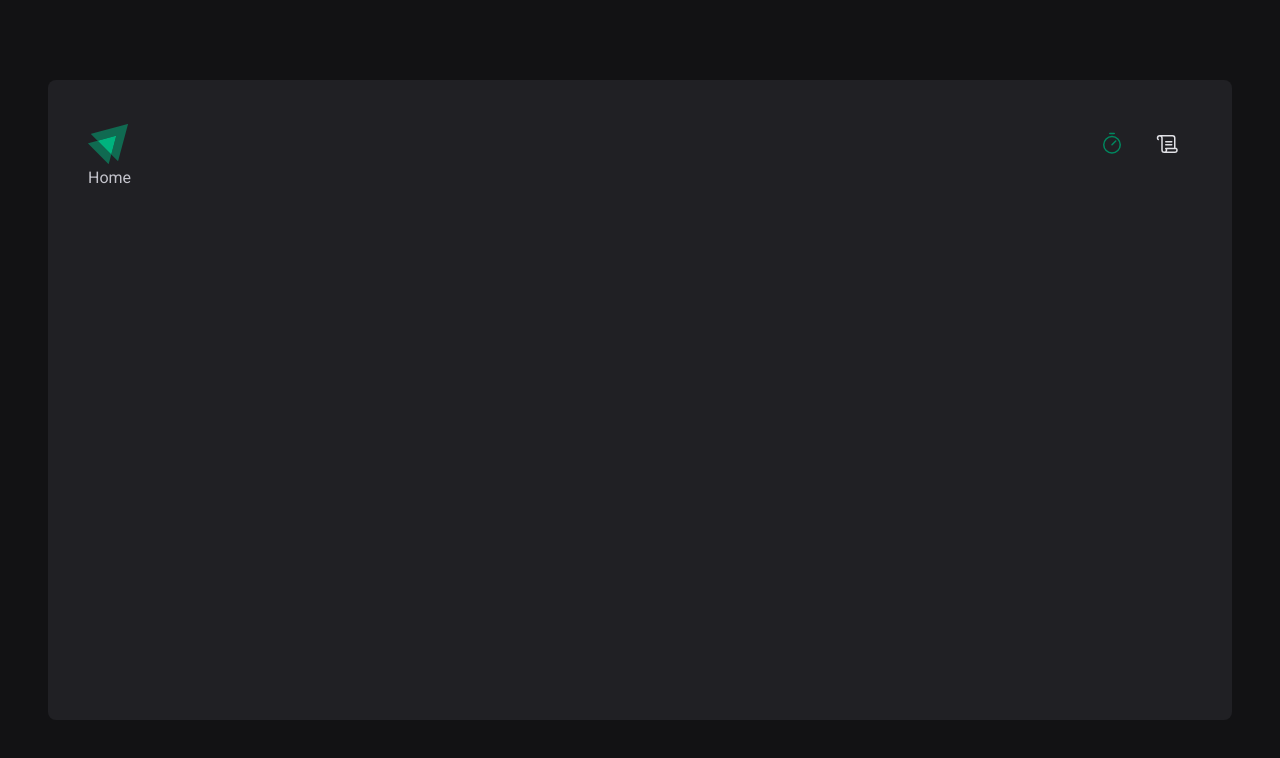
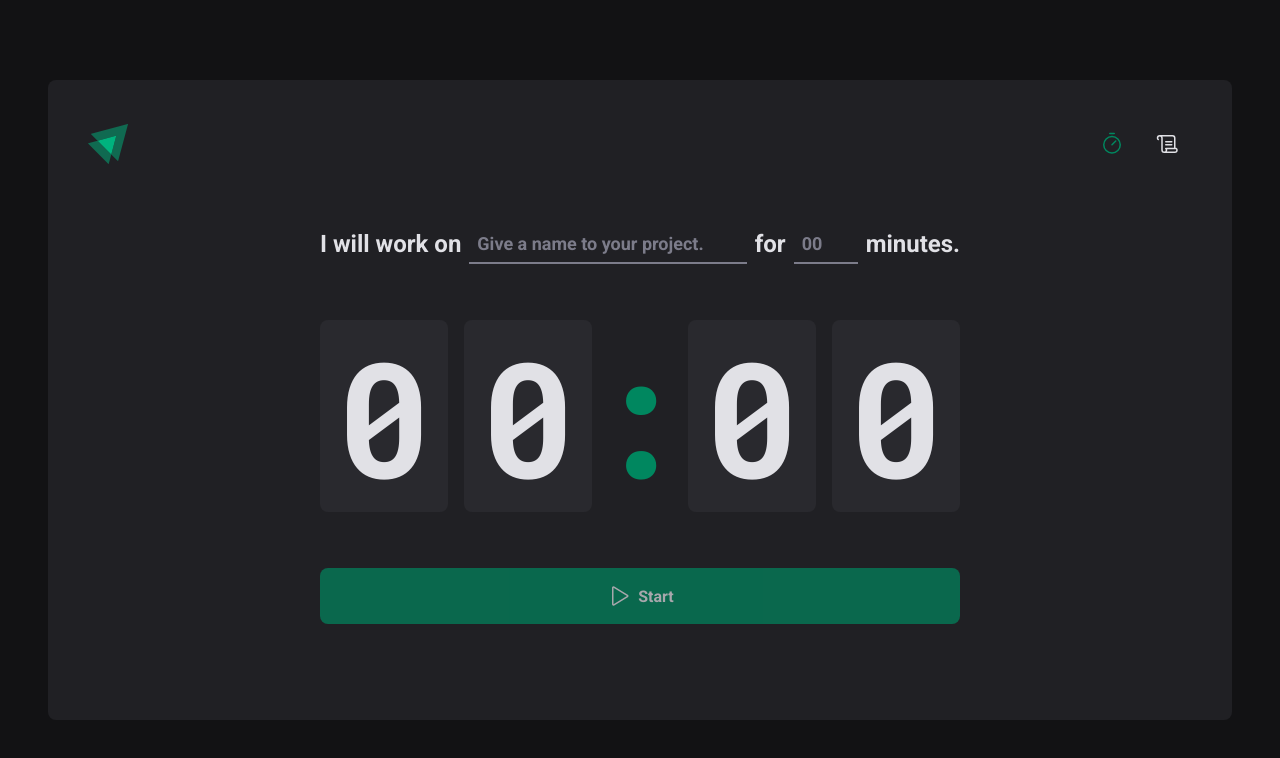
Before and after one commit to lucastenani/pomodoro-timer, a React (Vite) app: page / in a window 1280 px wide. Shown: the top 758 px of the page. Built offline with nearby package versions, Linux system fonts and the light colour scheme.

Commit message:
all style and content of the home page finalized

```diff
--- a/src/pages/Home/index.tsx
+++ b/src/pages/Home/index.tsx
@@ -1,3 +1,48 @@
+import { Play } from '@phosphor-icons/react'
+
+import {
+  CountdownContainer,
+  FormContainer,
+  HomeContainer,
+  MinutesAmountInput,
+  Separator,
+  StartCountdownButton,
+  TaskInput,
+} from './styles'
+
 export function Home() {
-  return <p>Home</p>
+  return (
+    <HomeContainer>
+      <form>
+        <FormContainer>
+          <label htmlFor="task">I will work on</label>
+          <TaskInput
+            type="text"
+            id="task"
+            placeholder="Give a name to your project."
+          />
+          <label htmlFor="minutesAmount">for</label>
+          <MinutesAmountInput
+            type="number"
+            id="minutesAmount"
+            placeholder="00"
+          />
+          <span>minutes.</span>
+        </FormContainer>
+
+        <CountdownContainer>
+          <span>0</span>
+          <span>0</span>
+          <Separator>:</Separator>
+          <span>0</span>
+          <span>0</span>
+        </CountdownContainer>
+
+        <StartCountdownButton type="submit" disabled>
+          <Play size={24} />
+          Start
+        </StartCountdownButton>
+      </form>
+    </HomeContainer>
+  )
 }
--- /dev/null
+++ b/src/pages/Home/styles.ts
@@ -0,0 +1,108 @@
+import styled from 'styled-components'
+
+export const HomeContainer = styled.main`
+  flex: 1;
+  display: flex;
+  flex-direction: column;
+  align-items: center;
+  justify-content: center;
+
+  form {
+    display: flex;
+    flex-direction: column;
+    align-items: center;
+    gap: 3.5rem;
+  }
+`
+
+export const FormContainer = styled.div`
+  width: 100%;
+  display: flex;
+  align-items: center;
+  justify-content: center;
+  gap: 0.5rem;
+  color: ${(props) => props.theme['gray-100']};
+  font-size: 1.5rem;
+  font-weight: bold;
+  flex-wrap: wrap;
+`
+
+const baseInput = styled.input`
+  background-color: transparent;
+  height: 2.5rem;
+  border: 0;
+  border-bottom: 2px solid ${(props) => props.theme['gray-500']};
+  font-weight: bold;
+  font-size: 1.125rem;
+  padding: 0 0.5rem;
+  color: ${(props) => props.theme['gray-100']};
+
+  &:focus {
+    box-shadow: none;
+    border-radius: 0px;
+    border-color: ${(props) => props.theme['green-500']};
+  }
+
+  &::placeholder {
+    color: ${(props) => props.theme['gray-500']};
+  }
+`
+
+export const TaskInput = styled(baseInput)`
+  flex: 1;
+`
+
+export const MinutesAmountInput = styled(baseInput)`
+  width: 4rem;
+`
+
+export const CountdownContainer = styled.div`
+  font-family: 'Roboto Mono', monospace;
+  font-size: 10rem;
+  line-height: 8rem;
+  color: ${(props) => props.theme['gray-100']};
+
+  display: flex;
+  gap: 1rem;
+
+  span {
+    background-color: ${(props) => props.theme['gray-700']};
+    padding: 2rem 1rem;
+    border-radius: 8px;
+  }
+`
+
+export const Separator = styled.div`
+  padding: 2rem 0;
+  color: ${(props) => props.theme['green-500']};
+  width: 4rem;
+  overflow: hidden;
+  display: flex;
+  justify-content: center;
+`
+
+export const StartCountdownButton = styled.button`
+  width: 100%;
+  border: 0rem;
+  padding: 1rem;
+  border-radius: 8px;
+
+  display: flex;
+  align-items: center;
+  justify-content: center;
+  gap: 0.5rem;
+
+  cursor: pointer;
+  font-weight: bold;
+  background-color: ${(props) => props.theme['green-500']};
+  color: ${(props) => props.theme['gray-100']};
+
+  &:disabled {
+    opacity: 0.7;
+    cursor: not-allowed;
+  }
+
+  &:not(:disabled):hover {
+    background-color: ${(props) => props.theme['green-700']};
+  }
+`
--- a/src/styles/global.ts
+++ b/src/styles/global.ts
@@ -16,6 +16,7 @@
   body {
     background-color: ${(props) => props.theme['gray-900']};
     color: ${(props) => props.theme['gray-300']};
+    -webkit-font-smoothing:antialiased ;
   }
 
   body,
```
